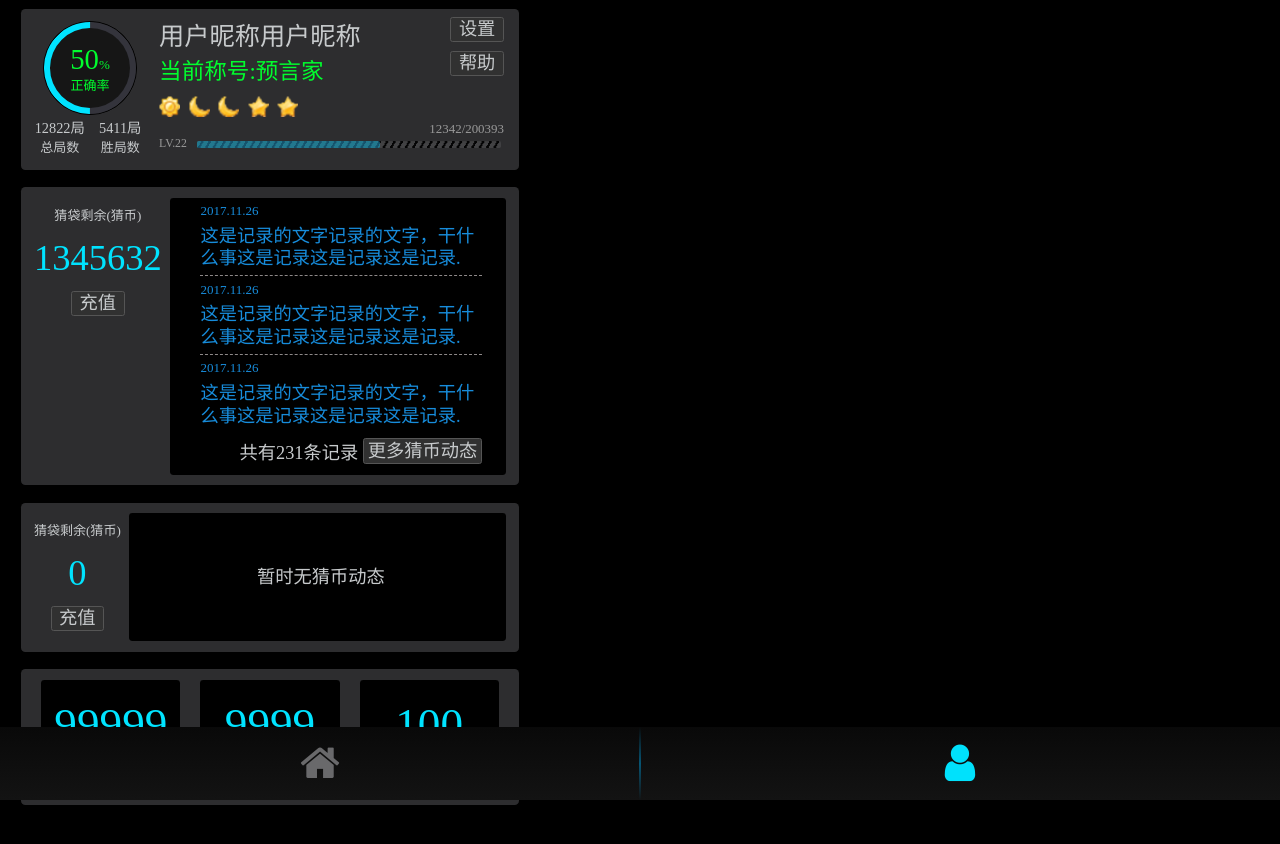
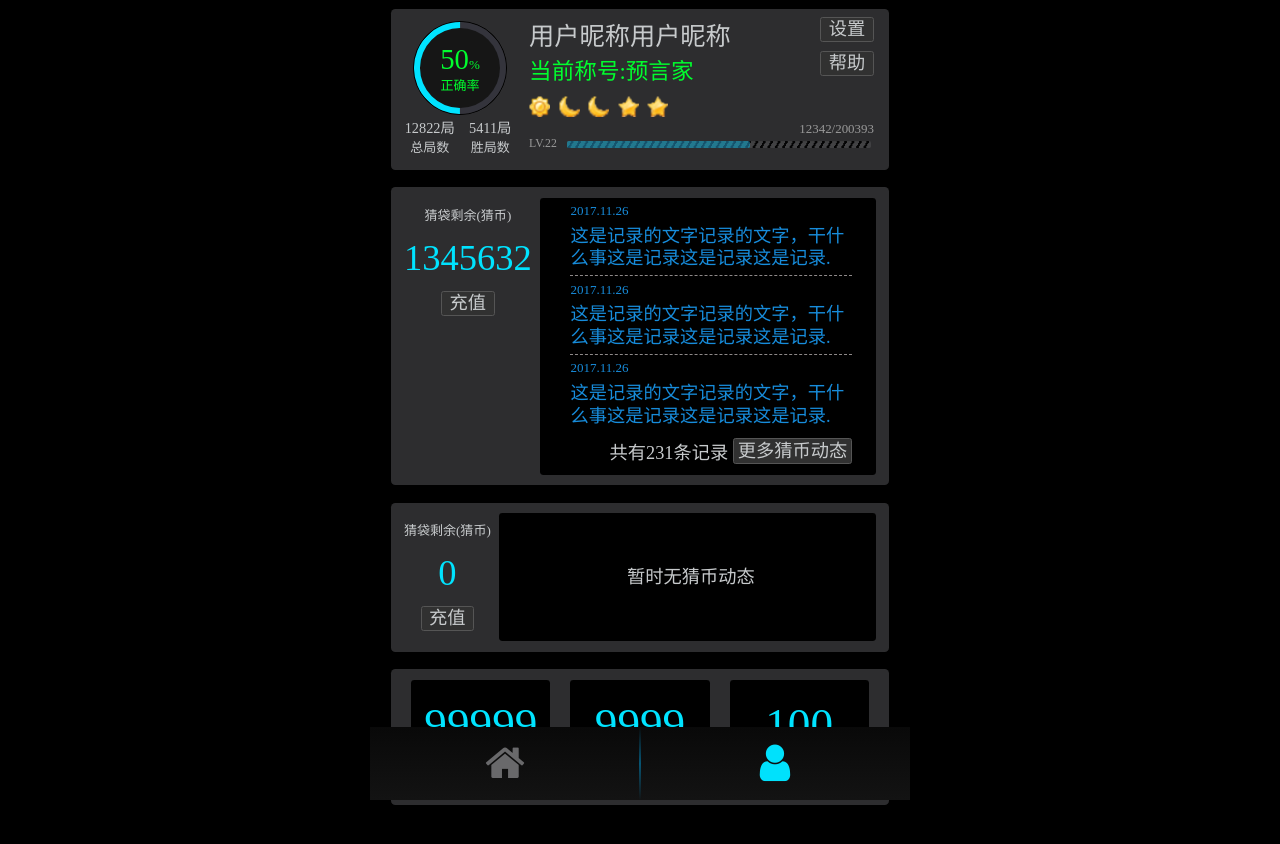
Before and after one commit to 13482505119/Pluto, a website: page web/mine.html in a window 1280 px wide. Drawn offline with nearby package versions, Linux system fonts and the light colour scheme; files that its build step writes are made by us from their sources.

Commit message:
样式微调

```diff
--- a/web/scss/pluto.scss
+++ b/web/scss/pluto.scss
@@ -57,7 +57,6 @@ html {
   line-height: $baseLineHeight;
 }
 body {
-  width: 10rem;
   background: $backgroundBody;
   font-size: pxToRem(36px);
   font-family: $fontFamily;
@@ -70,6 +69,8 @@ p {
 
 //layout
 #container {
+  width: pxToRem($baseFontSize * 10 - 48px * 2);
+  margin: 0 auto;
   padding: 0 pxToRem(48px);
   &.has-top {
     padding-top: $navTop;
@@ -757,6 +758,8 @@ p {
   position: fixed;
   left: 0;
   right: 0;
+  width: 10rem;
+  margin: 0 auto;
   > ul {
     margin: 0;
     padding-left: 0;
```
Also changed, not shown: web/css/pluto.css.
